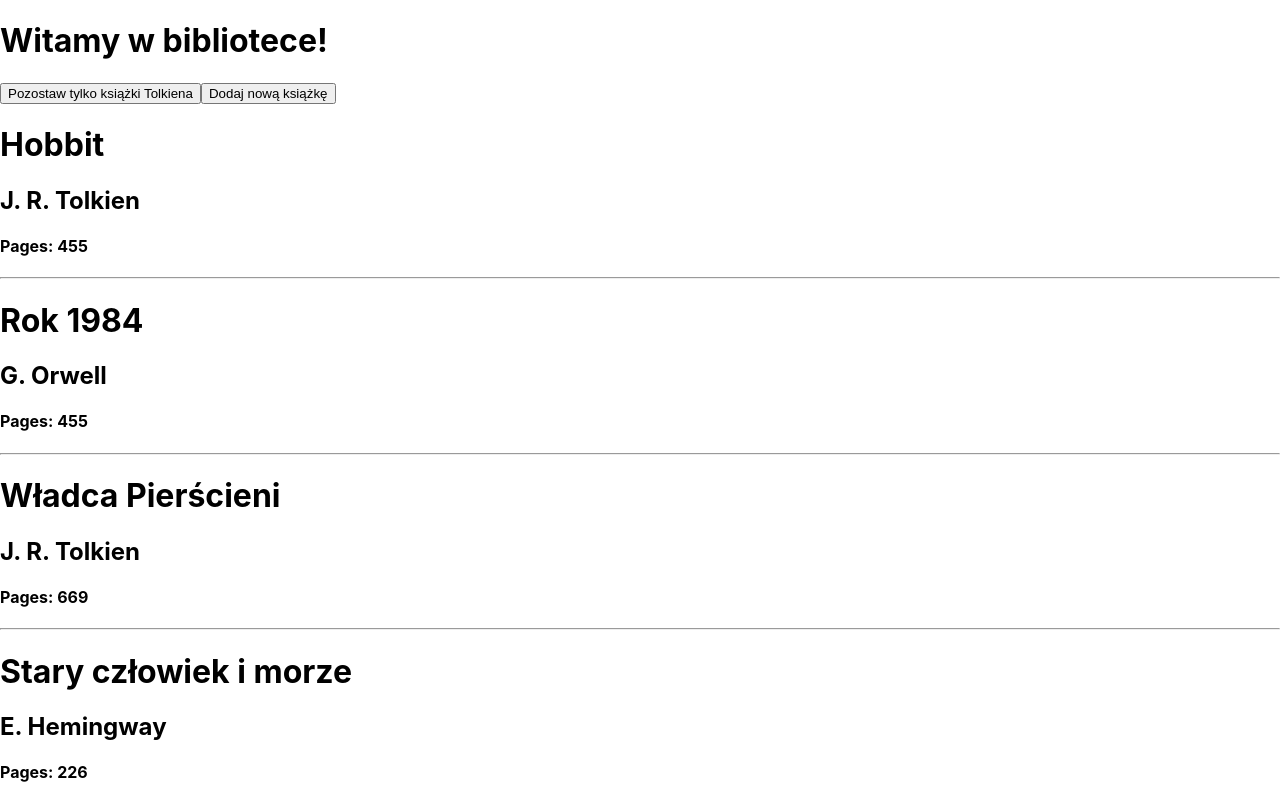
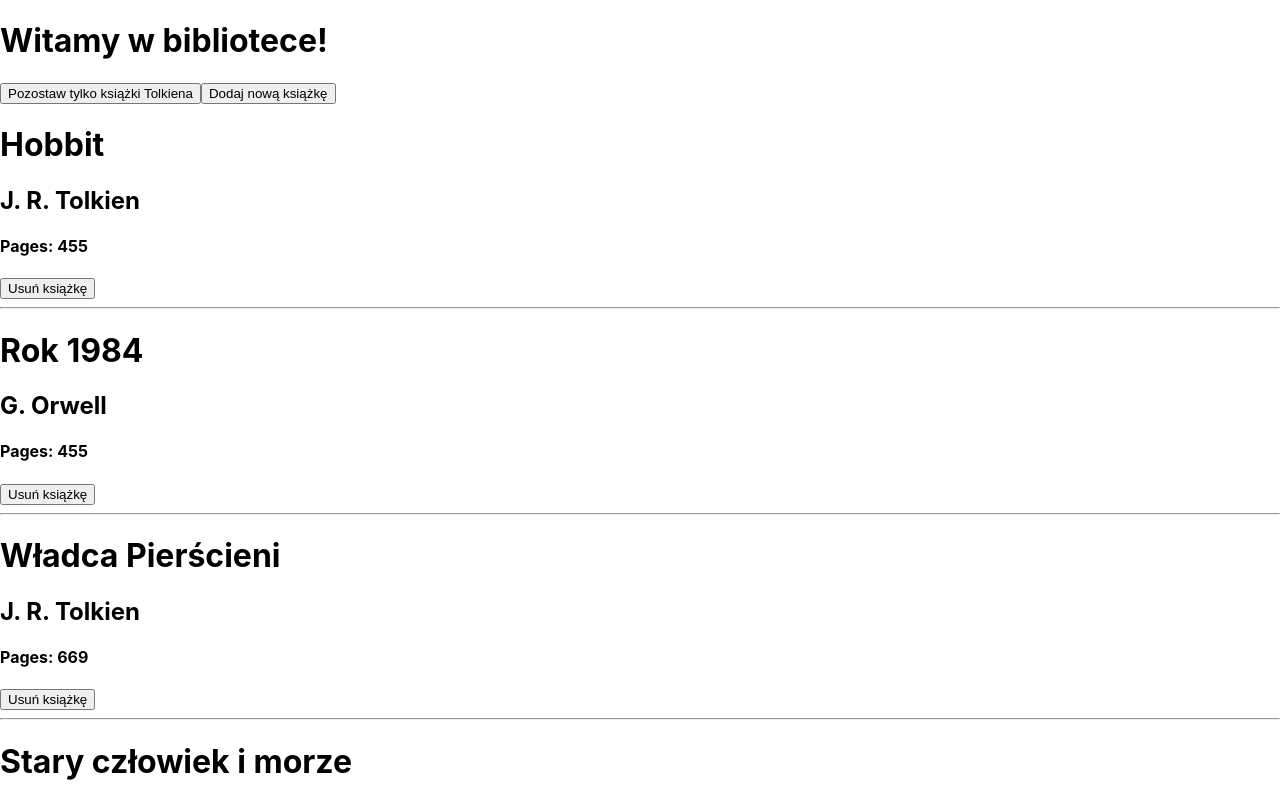
Before and after one commit to oskar0809/react-rozdzial3, a React (Create React App) app: page / in a window 1280 px wide. Shown: the top 800 px of the page. Built offline with nearby package versions, Linux system fonts and the light colour scheme.

Commit message:
listing 3.42 (counter) 3.43 3.44 (Book)

```diff
--- a/src/Book.js
+++ b/src/Book.js
@@ -2,6 +2,7 @@ import React, {Component} from 'react';
 import Header from './Header';
 import Footer from './Footer';
 import BookDescription from './BookDescription';
+import { func } from 'prop-types';
 
 class Book extends Component{
     constructor(props){
@@ -9,21 +10,25 @@ class Book extends Component{
         this.state = {
             books: [
                 {
+                    id: 1,
                     title: "Hobbit",
                     author: "J. R. Tolkien",
                     pages: "455"
                 },
                 {
+                    id: 2,
                     title: "Rok 1984",
                     author: "G. Orwell",
                     pages: "455"
                 },
                 {
+                    id: 3,
                     title: "Władca Pierścieni",
                     author: "J. R. Tolkien",
                     pages: "669"
                 },
                 {
+                    id: 4,
                     title: "Stary człowiek i morze",
                     author: "E. Hemingway",
                     pages: "226"
@@ -36,11 +41,13 @@ class Book extends Component{
         this.setState({
             books: [
                 {
+                    id: 1,
                     title: "Hobbit",
                     author: "J. R. Tolkien",
                     pages: "455"
                 },
                 {
+                    id: 3,
                     title: "Władca Pierścieni",
                     author: "J. R. Tolkien",
                     pages: "669"
@@ -53,6 +60,7 @@ class Book extends Component{
                 books: [
                     ...prevState.books,
                     {
+                        id: prevState.books.length + 1,
                         title: "Nowy wspaniały świat",
                         author: "A. Huxley",
                         pages: "255"
@@ -60,6 +68,14 @@ class Book extends Component{
                 ]
             }
         ));
+    };
+    deleteSingleBook = id => {
+        console.log(id);
+        this.setState({
+            books: this.state.books.filter(function(book){
+                return book.id !== id;
+            })
+        });
     };
     render(){
         return(
@@ -69,7 +85,7 @@ class Book extends Component{
                 <button onClick={this.addNewBook}>Dodaj nową książkę</button>
                 {
                     this.state.books.map((book, i) =>
-                        <BookDescription key = {i} book={book}/>
+                        <BookDescription key = {i} book={book} deleteBook={this.deleteSingleBook}/>
                     )
                 }
                 <Footer/>
--- a/src/BookDescription.js
+++ b/src/BookDescription.js
@@ -6,13 +6,15 @@ const BookDescription = (props) =>{
             <h1>{props.book.title}</h1>
             <h2>{props.book.author}</h2>
             <h4>Pages: {props.book.pages}</h4>
+            <button onClick={() => props.deleteBook(props.book.id)}>Usuń książkę</button>
             <hr/>
         </div>
     );
 }
 
 BookDescription.propTypes = {
-    book: PropTypes.object.isRequired
+    book: PropTypes.object.isRequired,
+    deleteBook: PropTypes.func
 }
 
 BookDescription.defaultProps = {
--- a/src/Counter.js
+++ b/src/Counter.js
@@ -21,6 +21,11 @@ class Counter extends Component {
             counter: 0
         });
     }
+    setValue = value =>{
+        this.setState({
+            counter: value
+        });
+    }
     render(){
         return(
             <div>
@@ -31,6 +36,8 @@ class Counter extends Component {
                 <button onClick={this.decrease}>Zmniejsz o jeden</button>
                 <br/>
                 <button onClick={this.clear}>Zeruj</button>
+                <br/>
+                <button onClick={()=> this.setValue(parseInt(prompt("Podaj wartość")))}>Podaj wartość</button>
             </div>
         );
     }
```
